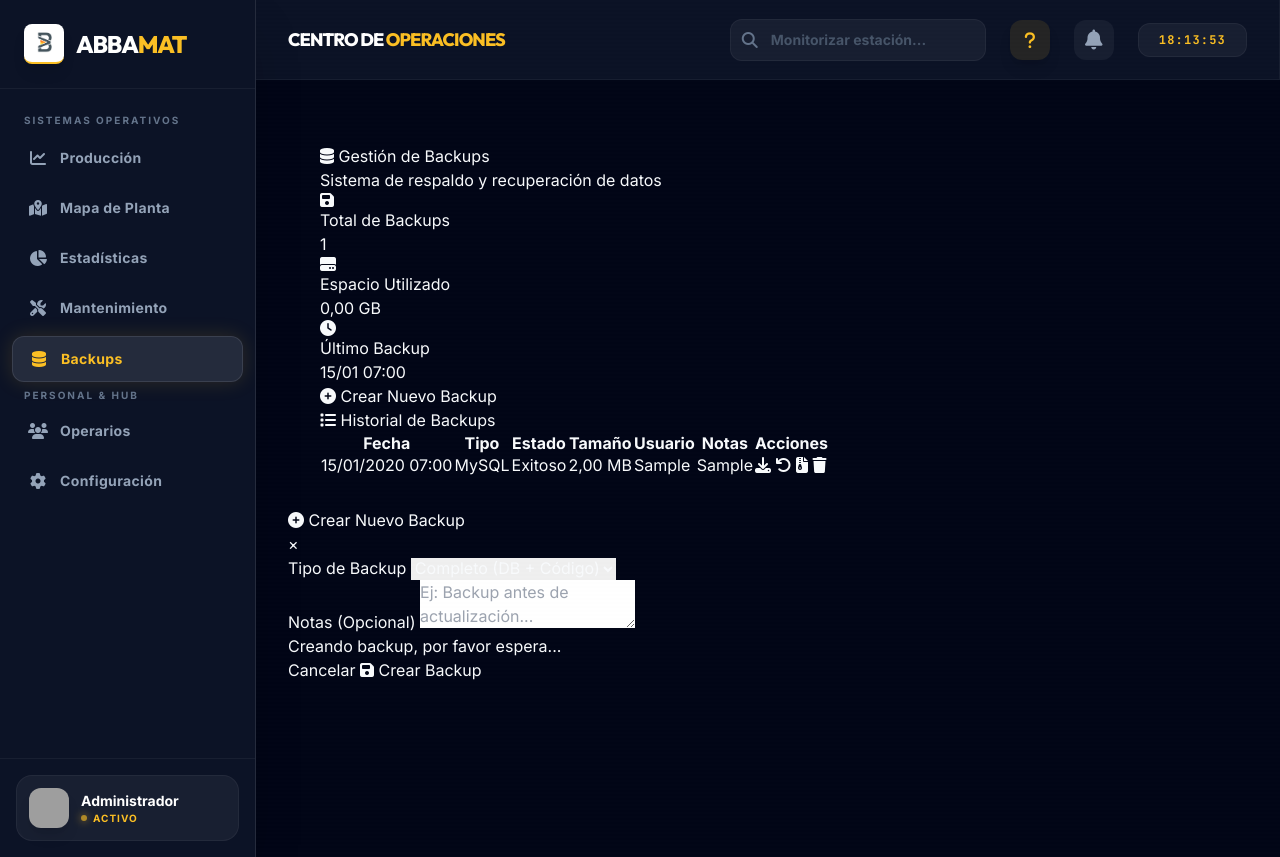
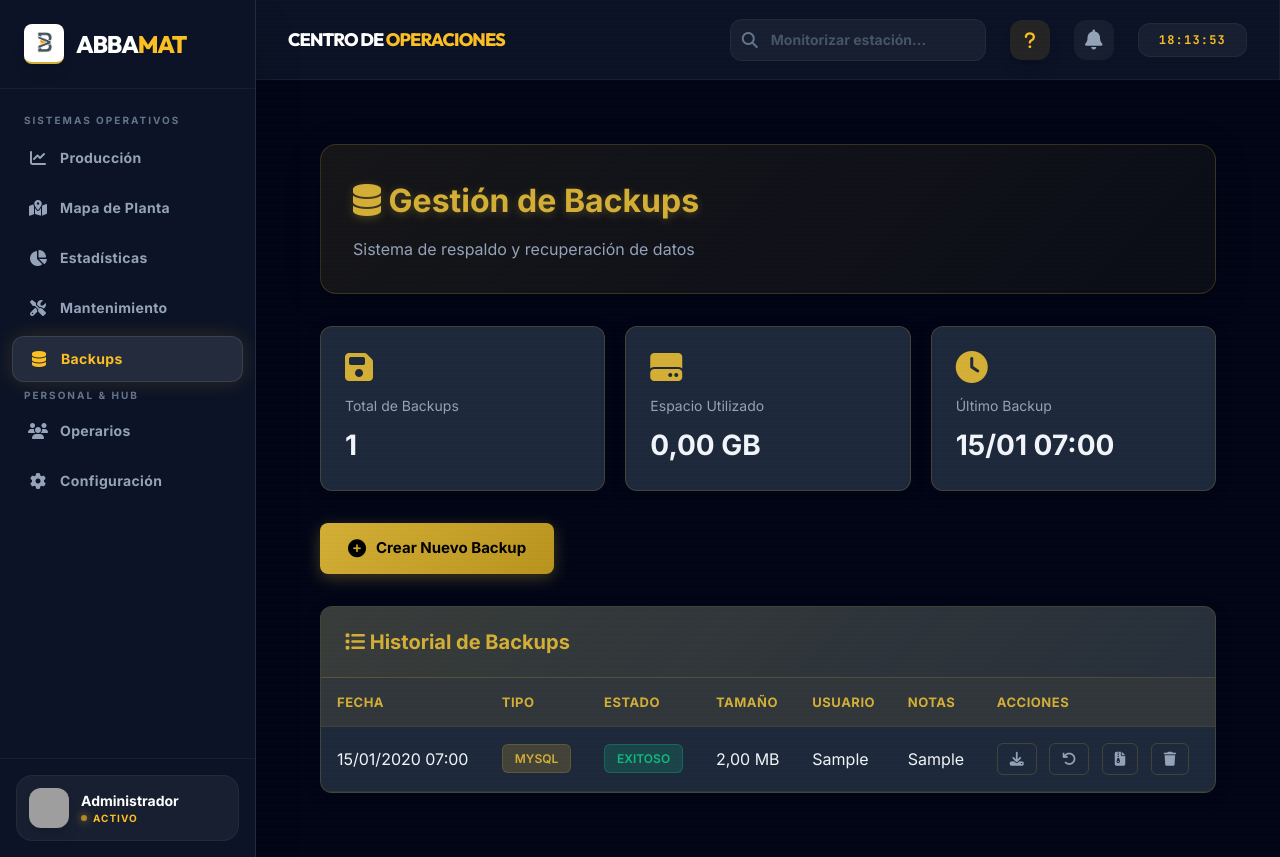
Before and after one commit to CARsoftAR/tablerotoiempos, a Django app: page /dashboard/gestion-backups/ in a window 1280 px wide. Run offline with Django 5.2, Linux system fonts and the light colour scheme; tables that the repository leaves empty hold one stand-in row (values such as "Sample post"); data that the repository does not hold is empty; some libraries are stand-ins or nearby versions; grey boxes are pictures that could not be loaded.

Commit message:
fix: Corregir estilos CSS del módulo de backup
- Movidos estilos CSS dentro del bloque content
- Eliminado bloque extra_css que no existe en base.html
- Agregados selectores específicos para tabla de backups
- Eliminado estilo de body que causaba conflictos
- Los estilos ahora se aplican correctamente

```diff
--- a/dashboard/templates/dashboard/gestion_backups.html
+++ b/dashboard/templates/dashboard/gestion_backups.html
@@ -3,7 +3,7 @@
 
 {% block title %}Gestión de Backups - ABBAMAT{% endblock %}
 
-{% block extra_css %}
+{% block content %}
 <style>
     :root {
         --premium-gold: #d4af37;
@@ -14,13 +14,6 @@
         --text-primary: #f1f5f9;
         --text-secondary: #94a3b8;
         --border-color: rgba(212, 175, 55, 0.2);
-    }
-
-    body {
-        background: linear-gradient(135deg, #0f172a 0%, #1e293b 100%);
-        color: var(--text-primary);
-        font-family: 'Inter', sans-serif;
-        min-height: 100vh;
     }
 
     .page-header {
@@ -139,16 +132,16 @@
         margin: 0;
     }
 
-    table {
+    .backups-table table {
         width: 100%;
         border-collapse: collapse;
     }
 
-    thead {
+    .backups-table thead {
         background: rgba(212, 175, 55, 0.1);
     }
 
-    th {
+    .backups-table th {
         padding: 16px;
         text-align: left;
         color: var(--premium-gold);
@@ -159,17 +152,17 @@
         border-bottom: 1px solid var(--border-color);
     }
 
-    td {
+    .backups-table td {
         padding: 16px;
         color: var(--text-primary);
         border-bottom: 1px solid rgba(212, 175, 55, 0.1);
     }
 
-    tbody tr {
+    .backups-table tbody tr {
         transition: all 0.2s ease;
     }
 
-    tbody tr:hover {
+    .backups-table tbody tr:hover {
         background: rgba(212, 175, 55, 0.05);
     }
 
@@ -378,9 +371,7 @@
         100% { transform: rotate(360deg); }
     }
 </style>
-{% endblock %}
 
-{% block content %}
 <div class="container" style="max-width: 1400px; margin: 0 auto; padding: 32px;">
 
     <!-- Page Header -->
```
